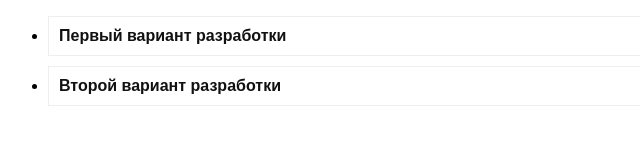
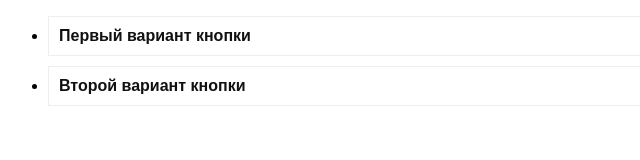
Before and after one commit to VladiKar/Chernovik, a plain HTML site: page index.html in a window 1280 px wide. Shown: the full height of the page, 0-640 px from the left. Drawn offline with Linux system fonts and the light colour scheme.

Commit message:
page title and button

```diff
--- a/index.html
+++ b/index.html
@@ -5,7 +5,7 @@
   <meta charset="UTF-8">
   <meta http-equiv="X-UA-Compatible" content="IE=edge">
   <meta name="viewport" content="width=device-width, initial-scale=1.0">
-    <title>Черновик с сайта Githab</title>
+  <title>Черновик с Githab</title>
   <link rel="stylesheet" href="libs/accordion.min.css">
 </head>
 
@@ -13,7 +13,7 @@
   <ul class="accordion list">
     <li class="list__item ac">
       <h3 class="ac-header">
-                <button class="ac-trigger">Первый вариант разработки</button>
+        <button class="ac-trigger">Первый вариант кнопки</button>
       </h3>
       <div class="ac-panel">
         <p>Lorem, ipsum dolor sit amet consectetur adipisicing elit.</p>
@@ -21,11 +21,13 @@
     </li>
     <li class="list__item ac">
       <h3 class="ac-header">
-                <button class="ac-trigger">Второй вариант разработки</button>
+        <button class="ac-trigger">Второй вариант кнопки</button>
       </h3>
       <div class="ac-panel">
         <p>Далеко-далеко за словесными горами в стране гласных и согласных, живут рыбные тексты.</p>
-                <p>Далеко-далеко за, словесными горами в стране гласных и согласных живут рыбные тексты. Встретил пунктуация своего продолжил точках алфавит, оксмокс знаках ручеек рукопись семь текстов, которой сбить вскоре заглавных то вопрос океана имени.</p>
+        <p>Далеко-далеко за, словесными горами в стране гласных и согласных живут рыбные тексты. Встретил пунктуация
+          своего продолжил точках алфавит, оксмокс знаках ручеек рукопись семь текстов, которой сбить вскоре заглавных
+          то вопрос океана имени.</p>
       </div>
     </li>
   </ul>
```
Lines whose indentation alone changed are shown as unchanged.
